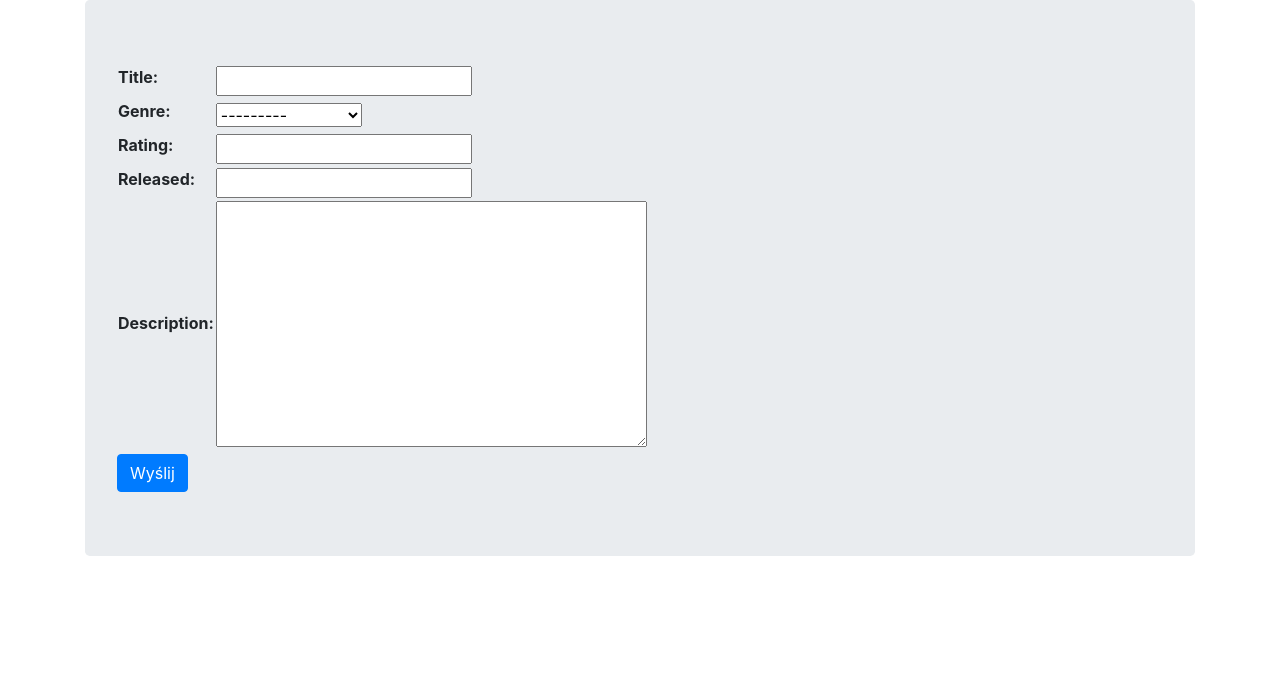
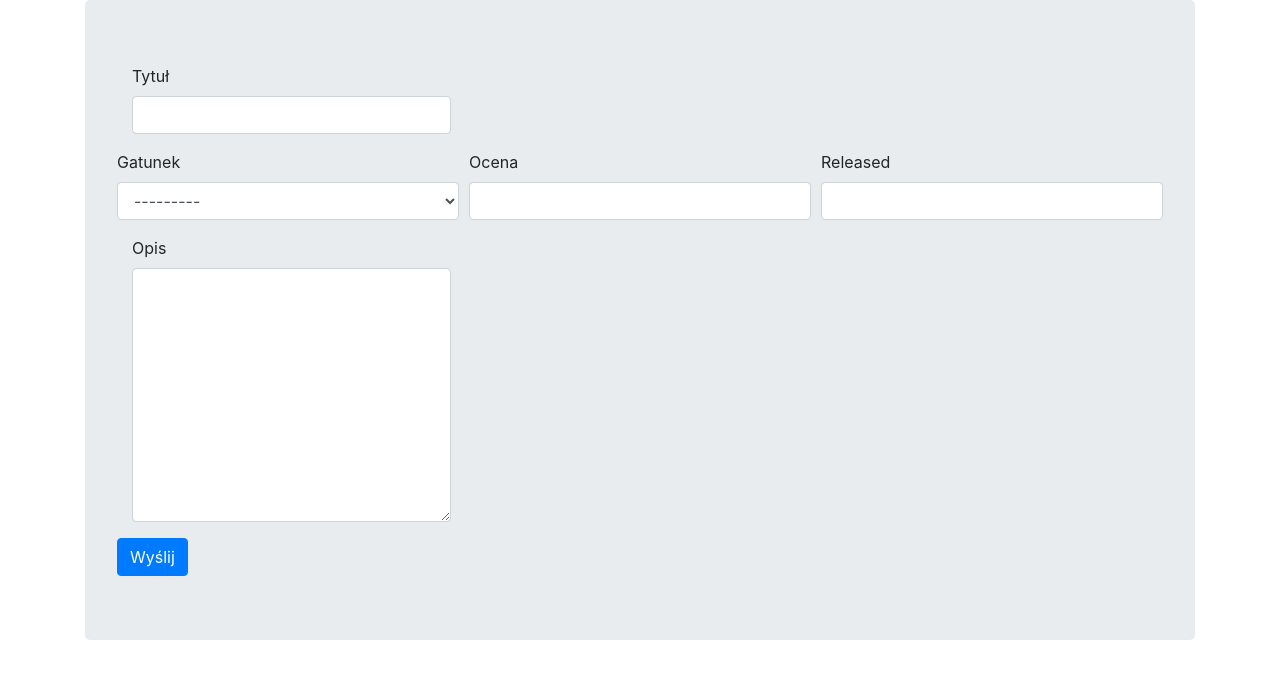
Before and after one commit to wojgus/DjangoProject, a Django app: page /movie/create in a window 1280 px wide. Shown: the part 56-735 px from the top of the page. Run offline with Django 3.2, Linux system fonts and the light colour scheme; data comes from the database, SQL or seed files in the repository.

Commit message:
Custom adding editing form template

```diff
--- a/viewer/forms.py
+++ b/viewer/forms.py
@@ -11,9 +11,14 @@ class MovieForm(ModelForm):
     class Meta:
         model = Movie
         fields = '__all__'
-        title = CharField(validators=[capitalized_validator])
-        rating = IntegerField(min_value=1, max_value=10)
-        released = PastMonthField()
+    title = CharField(validators=[capitalized_validator])
+    rating = IntegerField(min_value=1, max_value=10)
+    released = PastMonthField()
+
+    def __init__(self, *args, **kwargs):
+        super().__init__(*args, **kwargs)
+        for visible in self.visible_fields():
+            visible.field.widget.attrs['class'] = 'form-control'
 
     def clean_description(self):
         initial = self.cleaned_data['description']
--- a/viewer/templates/form.html
+++ b/viewer/templates/form.html
@@ -7,9 +7,34 @@
 {% block content %}
     <form method="post">
         {% csrf_token %}
-        <table>
-            {{ form }}
-        </table>
+        {{ form.non_field_errors }}
+        <div class="form-group col-md-4">
+            {{ form.title.errors }}
+            <label for="{{ form.title.id_for_label }}">Tytuł </label>
+            {{ form.title }}
+        </div>
+        <div class="form-row">
+            <div class="form-group col-md-4">
+                {{ form.title.errors }}
+                <label for="{{ form.title.id_for_label }}">Gatunek </label>
+                {{ form.genre }}
+            </div>
+            <div class="form-group col-md-4">
+                {{ form.title.errors }}
+                <label for="{{ form.rating.id_for_label }}">Ocena </label>
+                {{ form.rating }}
+            </div>
+            <div class="form-group col-md-4">
+                {{ form.title.errors }}
+                <label for="{{ form.released.id_for_label }}">Released </label>
+                {{ form.released }}
+            </div>
+            </div>
+            <div class="form-group col-md-4">
+                {{ form.description.errors }}
+                <label for="{{ form.description.id_for_label }}">Opis</label>
+                {{ form.description }}
+            </div>
         <input type="submit" value="Wyślij" class="btn btn-primary">
     </form>
 {% endblock %}
```
